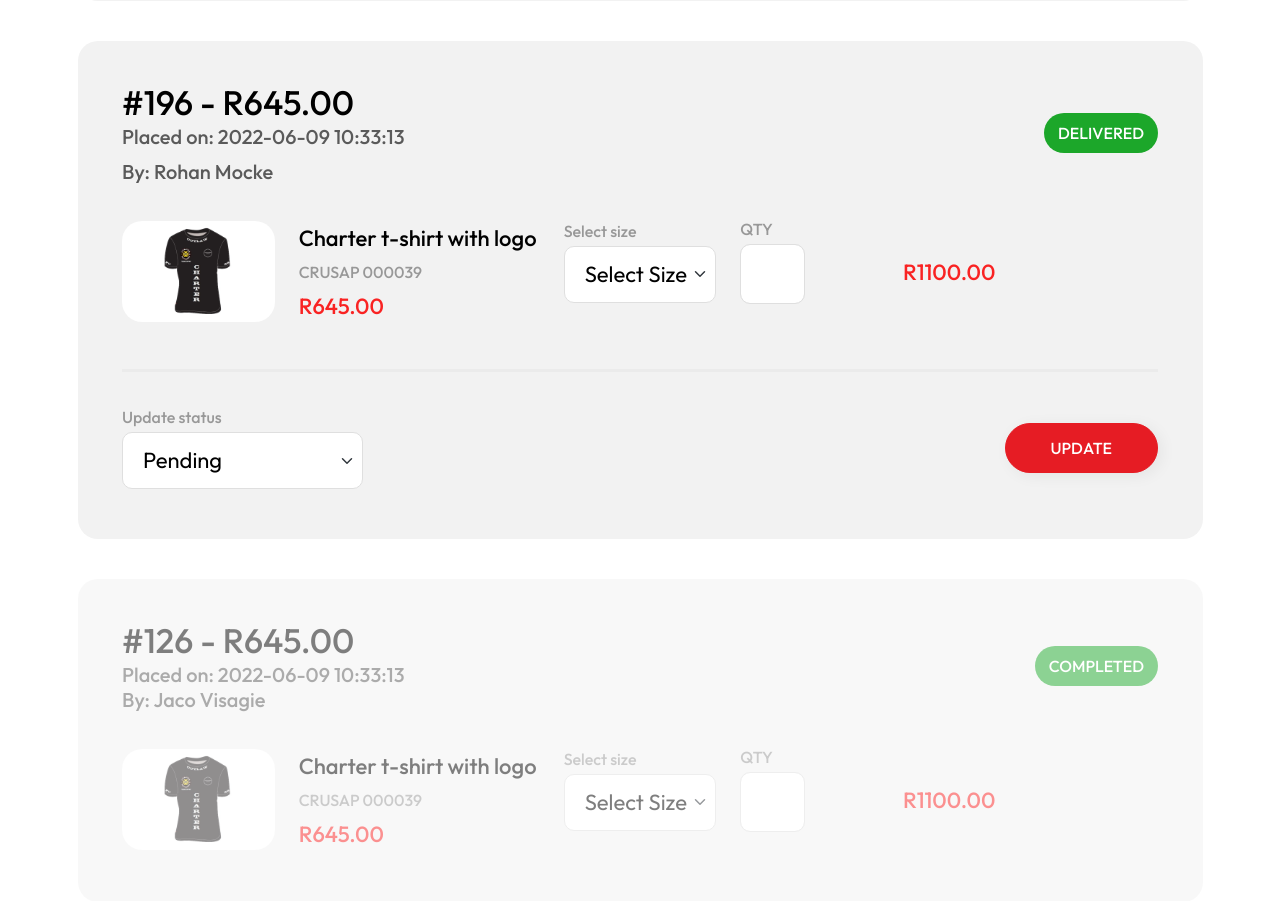
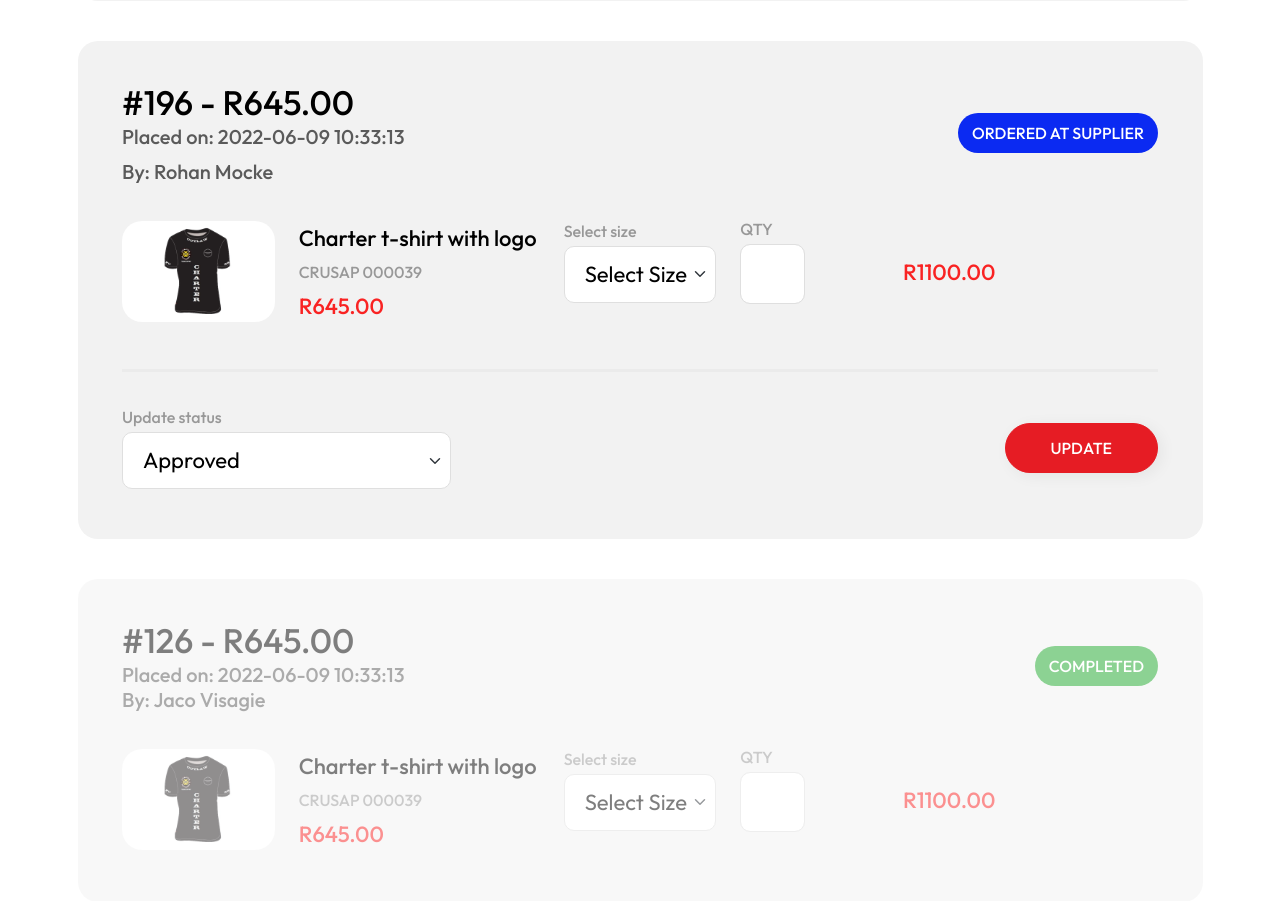
Before and after one commit to mocke/crusaders-merch-frontend, a PHP site: page /orderCharters.php in a window 1280 px wide. Shown: the part 1184-2085 px from the top of the page. Run offline with PHP 8.4, Linux system fonts and the light colour scheme; some libraries are stand-ins or nearby versions.

Commit message:
- Updated order charters

```diff
--- a/orderCharters.php
+++ b/orderCharters.php
@@ -46,7 +46,7 @@ include 'includes/header.php'
                 </div>
                 <div class="col-sm-12 col-xl-2 my-auto xs-pb-20">
                     <label class="form-label" for="selectSize">Select size</label>
-                    <select class="form-select" id="selectSize" name="selectSize" aria-label="Default select example">
+                    <select class="form-select" id="selectSize" name="selectSize">
                         <option selected disabled>Select Size</option>
                         <option value="XSmall">XSmall</option>
                         <option value="Small">Small</option>
@@ -76,7 +76,7 @@ include 'includes/header.php'
                 </div>
                 <div class="col-sm-12 col-xl-2 my-auto xs-pb-20">
                     <label class="form-label" for="selectSize">Select size</label>
-                    <select class="form-select" id="selectSize" name="selectSize" aria-label="Default select example">
+                    <select class="form-select" id="selectSize" name="selectSize">
                         <option selected disabled>Select Size</option>
                         <option value="XSmall">XSmall</option>
                         <option value="Small">Small</option>
@@ -100,8 +100,8 @@ include 'includes/header.php'
                     <hr>
                 </div>
                 <div class="col-sm-12 col-md-6 col-lg-4 col-xl-3">
-                    <label class="form-label" for="selectStatus">Update status</label>
-                    <select class="form-select" id="selectStatus" name="selectStatus" aria-label="Default select example">
+                    <label class="form-label" for="selectStatusAdmin">Update status</label>
+                    <select class="form-select" id="selectStatusAdmin" name="selectStatusAdmin">
                         <option selected value="Pending">Pending</option>
                         <option value="Approved">Approved</option>
                         <option value="Cancelled by charter">Cancelled by charter</option>
@@ -123,8 +123,8 @@ include 'includes/header.php'
                     <h4 class="text-dark-gray">By: Rohan Mocke</h4>
                 </div>
                 <div class="col-sm-12 col-md-6 my-auto text-end">
-                    <div class="pill pill-success">
-                        DELIVERED
+                    <div class="pill pill-blue">
+                        ORDERED AT SUPPLIER
                     </div>
                 </div>
             </div>
@@ -140,7 +140,7 @@ include 'includes/header.php'
                 </div>
                 <div class="col-sm-12 col-xl-2 my-auto xs-pb-20">
                     <label class="form-label" for="selectSize">Select size</label>
-                    <select class="form-select" id="selectSize" name="selectSize" aria-label="Default select example">
+                    <select class="form-select" id="selectSize" name="selectSize">
                         <option selected disabled>Select Size</option>
                         <option value="XSmall">XSmall</option>
                         <option value="Small">Small</option>
@@ -163,15 +163,17 @@ include 'includes/header.php'
                 <div class="col-sm-12 xs-mb-25">
                     <hr>
                 </div>
-                <div class="col-sm-12 col-md-6 col-lg-4 col-xl-3">
-                    <label class="form-label" for="selectStatus">Update status</label>
-                    <select class="form-select" id="selectStatus" name="selectStatus" aria-label="Default select example">
-                        <option selected value="Pending">Pending</option>
-                        <option value="Approved">Approved</option>
-                        <option value="Cancelled by charter">Cancelled by charter</option>
+                <div class="col-sm-12 col-md-6 col-lg-5 col-xl-4">
+                    <label class="form-label" for="selectStatusSuperAdmin">Update status</label>
+                    <select class="form-select" id="selectStatusSuperAdmin" name="selectStatusSuperAdmin">
+                        <option value="Cancelled by nationals">Cancelled by nationals</option>
+                        <option selected value="Approved">Approved</option>
+                        <option value="Ordered at supplier">Ordered at supplier</option>
+                        <option value="Dispatched">Dispatched</option>
+                        <option value="Payment received / completed">Payment received / completed</option>
                     </select>
                 </div>
-                <div class="col-sm-12 col-md-6 col-lg-8 col-xl-9 my-auto text-end">
+                <div class="col-sm-12 col-md-6 col-lg-9 col-xl-8 my-auto text-end">
                     <a href="#" class="btn btn-primary">update</a>
                 </div>
             </div>
@@ -204,7 +206,7 @@ include 'includes/header.php'
                 </div>
                 <div class="col-sm-12 col-xl-2 my-auto xs-pb-20">
                     <label class="form-label" for="selectSize">Select size</label>
-                    <select class="form-select" id="selectSize" name="selectSize" aria-label="Default select example">
+                    <select class="form-select" id="selectSize" name="selectSize">
                         <option selected disabled>Select Size</option>
                         <option value="XSmall">XSmall</option>
                         <option value="Small">Small</option>
```
